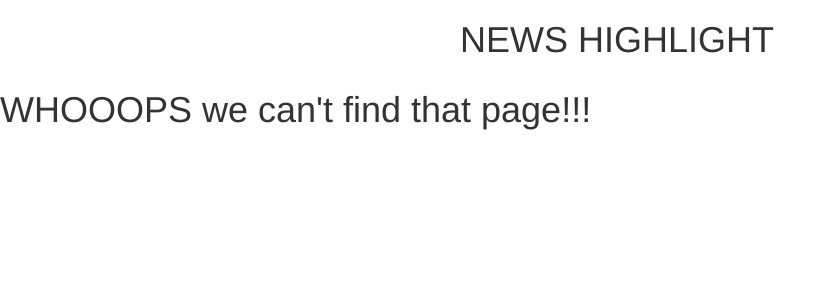
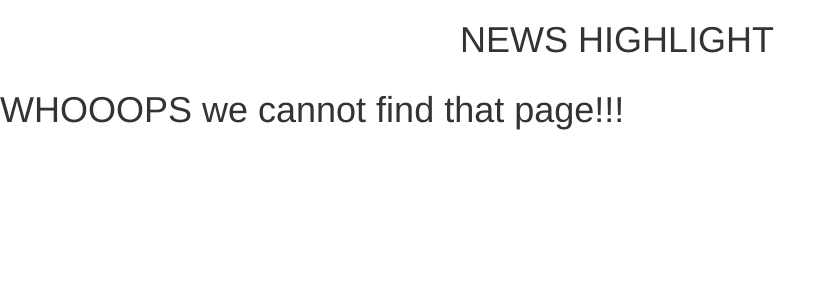
Before and after one commit to kitili/News-api, a Flask app: template app/templates/404.html in a window 1280 px wide. Shown: the top 300 px of the page, without its empty margins (0-837 px from the left). Run offline with Flask 2, Linux system fonts and the light colour scheme; the template is opened without the code that fills it, so the values that code supplies are empty; some libraries are stand-ins or nearby versions.

Commit message:
made changes

```diff
--- a/app/templates/404.html
+++ b/app/templates/404.html
@@ -1,5 +1,5 @@
 {% extends 'base.html'%}
 
 {% block content %}
-    <h1>WHOOOPS we can't find that page!!!</h1>
+    <h1>WHOOOPS we cannot find that page!!!</h1>
 {% endblock %}
```
